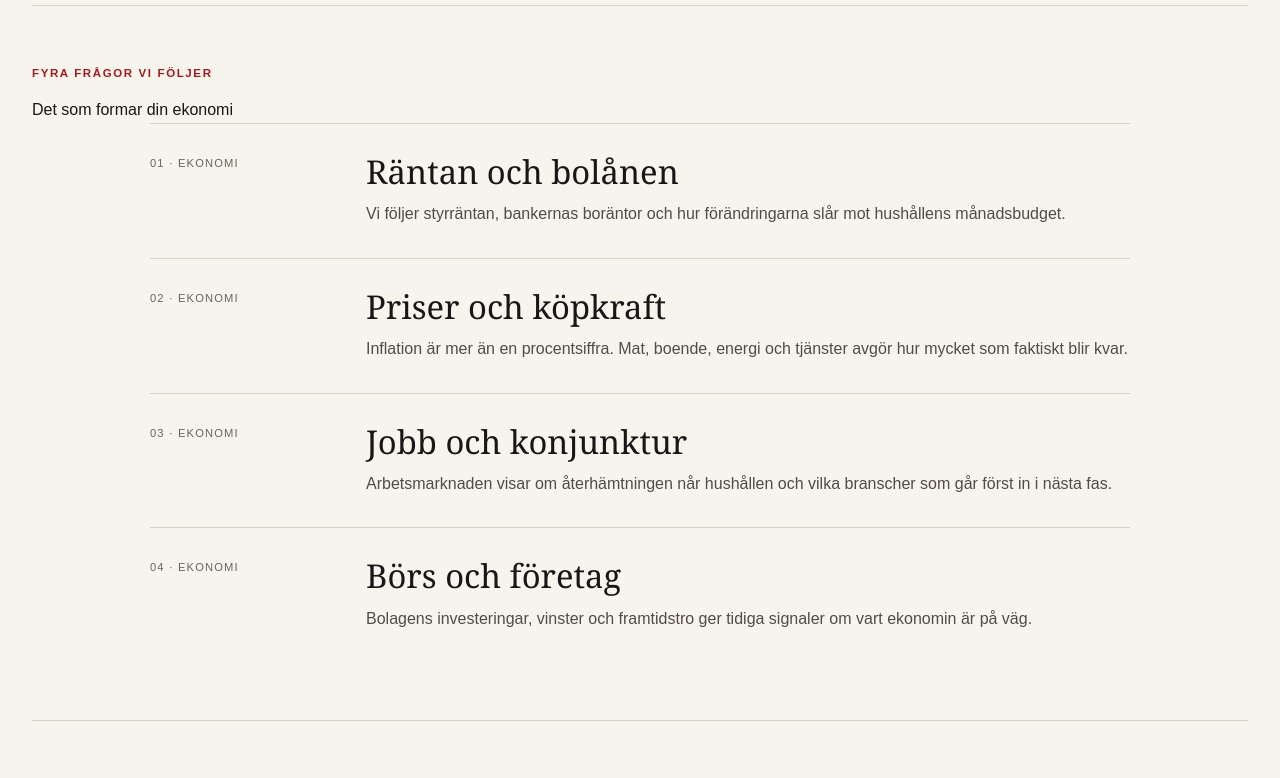
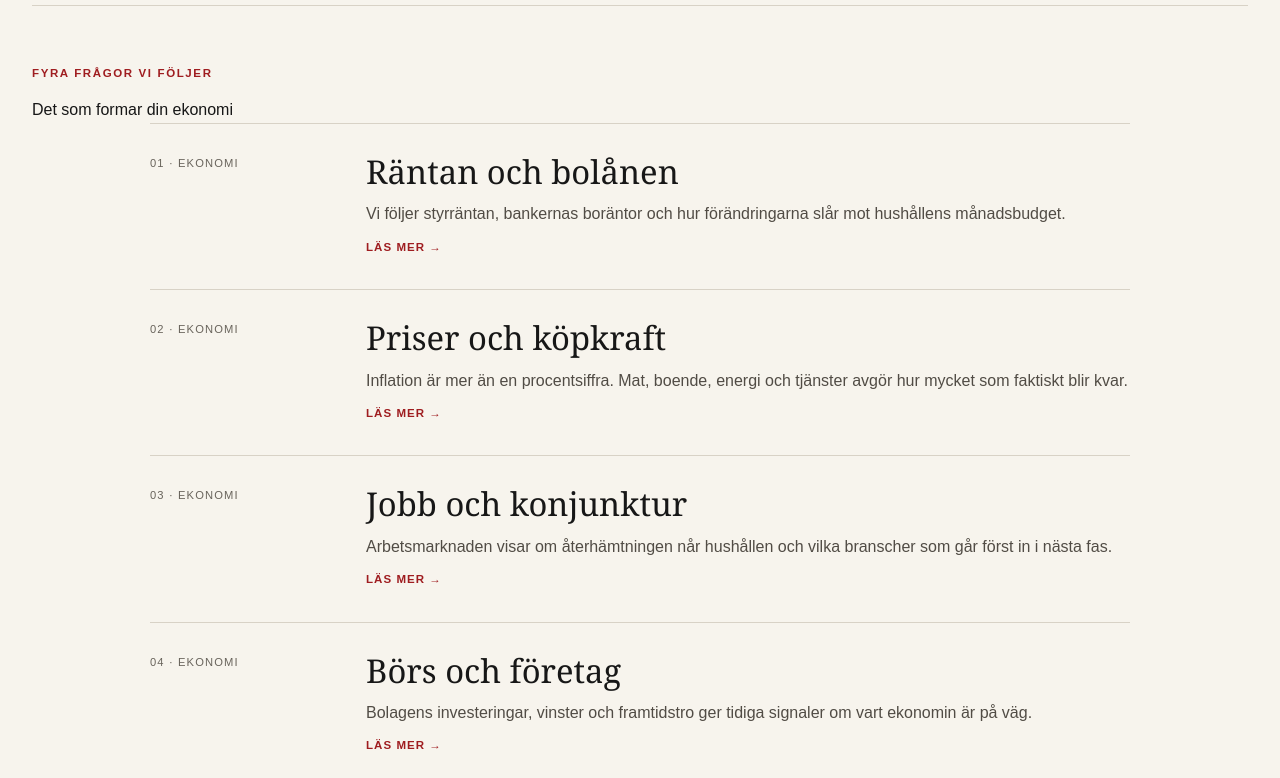
Before and after one commit to Djurgarden2019/NackaSidan-2026, a Next.js app: page /ekonomi in a window 1280 px wide. Shown: the part 1180-1958 px from the top of the page. Built offline with nearby package versions, Linux system fonts and the light colour scheme.

Commit message:
Make all content cards clickable in app/ekonomi/page.tsx

```diff
--- a/app/ekonomi/page.tsx
+++ b/app/ekonomi/page.tsx
@@ -2,10 +2,10 @@ import Link from 'next/link';
 import { AnalysisBox, FactStrip } from '../../components/Editorial';
 
 const themes=[
- {title:'Räntan och bolånen',text:'Vi följer styrräntan, bankernas boräntor och hur förändringarna slår mot hushållens månadsbudget.'},
- {title:'Priser och köpkraft',text:'Inflation är mer än en procentsiffra. Mat, boende, energi och tjänster avgör hur mycket som faktiskt blir kvar.'},
- {title:'Jobb och konjunktur',text:'Arbetsmarknaden visar om återhämtningen når hushållen och vilka branscher som går först in i nästa fas.'},
- {title:'Börs och företag',text:'Bolagens investeringar, vinster och framtidstro ger tidiga signaler om vart ekonomin är på väg.'}
+ {title:'Räntan och bolånen',text:'Vi följer styrräntan, bankernas boräntor och hur förändringarna slår mot hushållens månadsbudget.',href:'/sverige#ekonomi-nu'},
+ {title:'Priser och köpkraft',text:'Inflation är mer än en procentsiffra. Mat, boende, energi och tjänster avgör hur mycket som faktiskt blir kvar.',href:'/sverige#ekonomi-nu'},
+ {title:'Jobb och konjunktur',text:'Arbetsmarknaden visar om återhämtningen når hushållen och vilka branscher som går först in i nästa fas.',href:'/sverige#ekonomi-nu'},
+ {title:'Börs och företag',text:'Bolagens investeringar, vinster och framtidstro ger tidiga signaler om vart ekonomin är på väg.',href:'/sverige#ekonomi-nu'}
 ];
 
 export const metadata={title:'Ekonomi | NackaSidan 2026',description:'Räntor, inflation, jobb, bostäder och börs – förklarat utifrån vad utvecklingen betyder för hushållen.'};
@@ -13,7 +13,7 @@ export const metadata={title:'Ekonomi | NackaSidan 2026',description:'Räntor, i
 export default function Page(){return <main><div className="shell">
  <div className="page-hero"><div className="kicker">Ekonomi</div><h1>Ekonomin – från procentsiffror till vardag</h1><p>Räntor, priser, jobb, bostäder och börs förklarade utifrån den viktigaste frågan: vad betyder utvecklingen för hushållen?</p></div>
  <section className="section" style={{borderTop:'4px solid #111',paddingTop:22}}><div className="kicker">Veckans ekonomiska läge</div><h2 style={{fontSize:'clamp(2rem,5vw,3.5rem)',maxWidth:900}}>Köpkraften kan stärkas – men återhämtningen är fortfarande ojämn</h2><p className="lead" style={{maxWidth:820}}>När inflation och räntor rör sig förändras hushållens kalkyl snabbt. Samtidigt avgör arbetsmarknaden om förbättringen blir bred och varaktig.</p><AnalysisBox>En enskild positiv siffra räcker inte. Vi väger prisutveckling, räntor och jobb mot varandra för att skilja en tillfällig förbättring från en verklig vändning.</AnalysisBox><Link className="button" href="/sverige#ekonomi-nu">Se Sveriges ekonomiska ögonblicksbild</Link></section>
- <section className="section"><div className="kicker">Fyra frågor vi följer</div><h2>Det som formar din ekonomi</h2><div className="article-list">{themes.map((item,index)=><article className="article-row" key={item.title}><div className="meta">{String(index+1).padStart(2,'0')} · Ekonomi</div><div><h2>{item.title}</h2><p>{item.text}</p></div></article>)}</div></section>
+ <section className="section"><div className="kicker">Fyra frågor vi följer</div><h2>Det som formar din ekonomi</h2><div className="article-list">{themes.map((item,index)=><Link className="article-row" key={item.title} href={item.href}><div className="meta">{String(index+1).padStart(2,'0')} · Ekonomi</div><div><h2>{item.title}</h2><p>{item.text}</p><span className="text-link">Läs mer →</span></div></Link>)}</div></section>
  <section className="section"><FactStrip items={[{label:'Fokus',value:'Hushåll'},{label:'Bevakning',value:'Ränta'},{label:'Perspektiv',value:'Köpkraft'},{label:'Data',value:'Källmärkt'}]}/></section>
  <section className="section" style={{borderTop:'1px solid #d4d4d4',paddingTop:24}}><div className="kicker">Fördjupa dig</div><h2>Ekonomin i ett större sammanhang</h2><p className="lead">Följ den nationella bevakningen eller börja dagen med Nacka Daily.</p><div style={{display:'flex',gap:14,flexWrap:'wrap'}}><Link className="button" href="/sverige">Sverige</Link><Link className="text-link" href="/daily">Nacka Daily →</Link></div></section>
  </div></main>}
```
